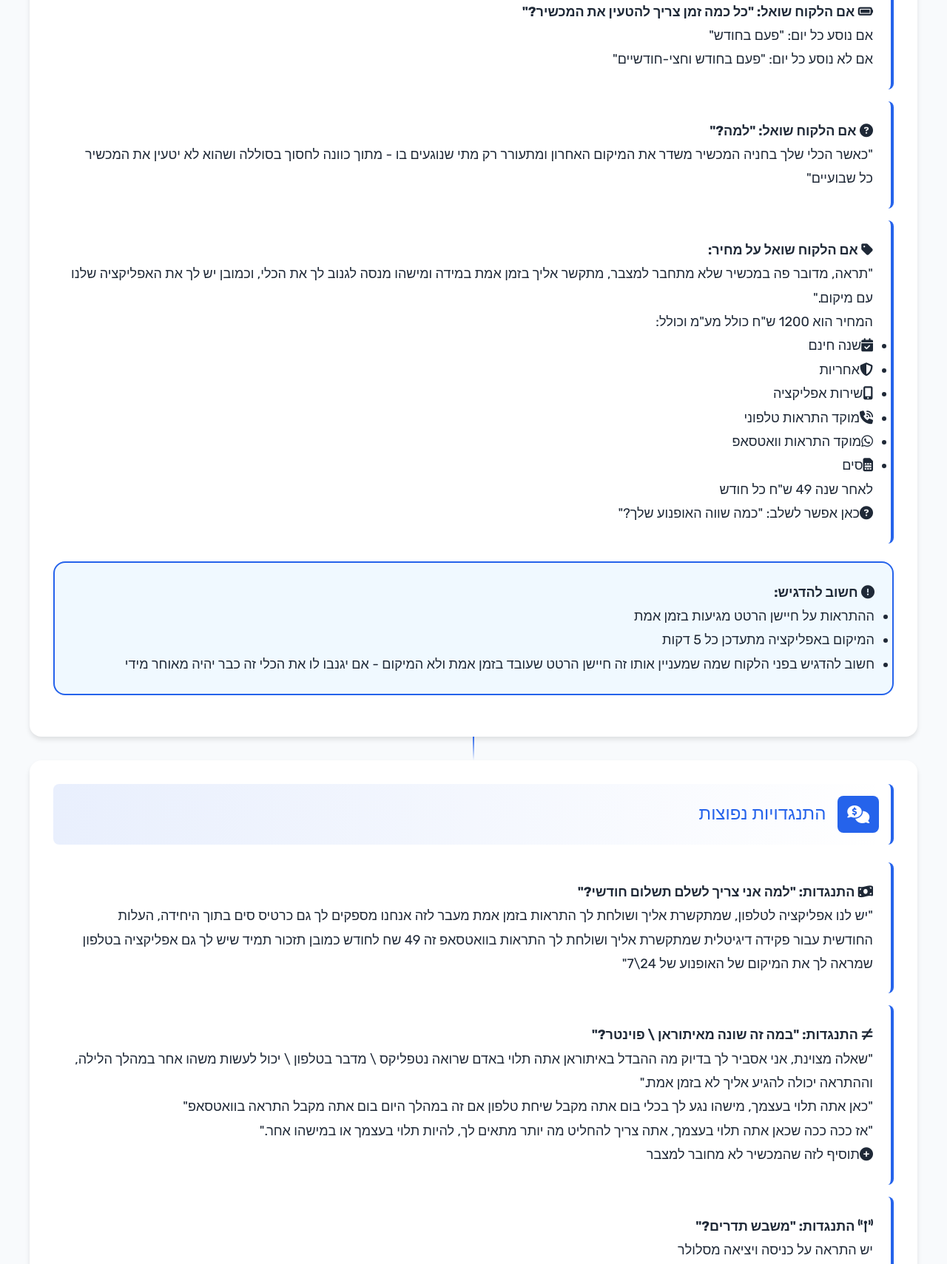
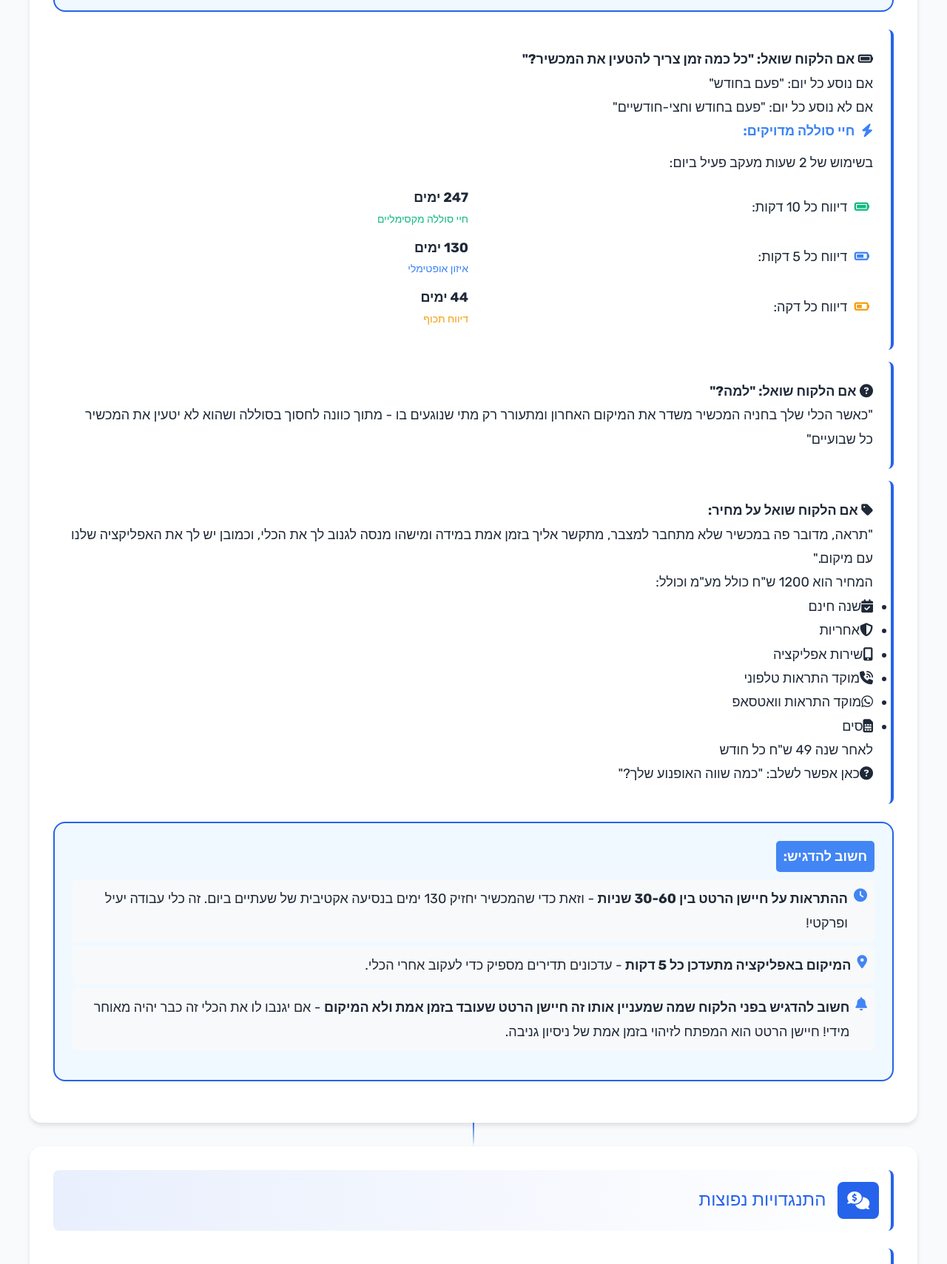
Before and after one commit to naorbarzion/tz, a plain HTML site: page leech-script.html in a window 1280 px wide. Shown: the part 2863-4572 px from the top of the page at 74% size. Drawn offline with Linux system fonts and the light colour scheme.

Commit message:
Update leech-script.html

```diff
--- a/leech-script.html
+++ b/leech-script.html
@@ -276,9 +276,11 @@
                 תיאור המוצר
             </div>
             <div class="product-description">
-                <p>מעולה אז יש לנו את העלוקה הפאסיבית, מכשיר עם סוללה של 10,000 מיליאמפר בלי חיווט למצבר \ כבלים ואתה יכול להסליק אותו איפה שאתה רוצה(מגנט)</p>
-                <p>יש לו חיישני רטט - שיתנו לך התראה על כל נגיעה הכי קטנה בכלי שלך ישירות לוואטסאפ ואם מישהו יגע לך בכלי בין 00:00 ל 06:00 בבוקר אנחנו נתקשר אליך 5 פעמים עד שתענה לטלפון, כמובן שזה מגיע עם אפליקציה שאתה יכול לראות את המיקום של האופנוע שלך בלחיצת כפתור</p>
-                <p>חשוב לי להדגיש שכל ההתראות מגיעות אליך בזמן אמת עד כן יש?</p>
+                <p>העלוקה הפאסיבית היא מכשיר אבטחה עם סוללה של 6,400 מיליאמפר, ללא חיווט למצבר או כבלים. המכשיר קטן וקומפקטי - בגודל של כשליש מטלפון נייד רגיל - כך שניתן להסליק אותו בקלות בכל מקום שתרצה בכלי (כולל אפשרות חיבור עם מגנט).</p>
+                <p>בשימוש של נסיעה ממוצעת של שעתיים ביום, המכשיר מחזיק 130 ימים ללא הטענה, מה שהופך אותו לכלי עבודה יעיל ופרקטי במיוחד.</p>
+                <p>המכשיר מצויד בחיישני רטט שישלחו לך התראה לוואטסאפ על כל נגיעה, אפילו הקלה ביותר, בכלי שלך. ההתראות מגיעות על חיישן הרטט בין 30-60 שניות, וזאת כדי לשמור על חיי סוללה ארוכים יותר למכשיר.</p>
+                <p>במקרה של נגיעה בכלי בין השעות 00:00 ל-06:00 בבוקר, תקבל שיחת טלפון עד 5 פעמים עד שתענה.</p>
+                <p>המכשיר מגיע עם אפליקציה שבה תוכל לראות את המיקום המדויק של האופנוע שלך בלחיצת כפתור.</p>
             </div>
 
             <!-- המשך תסריט - שאלות ותשובות -->
@@ -292,6 +294,47 @@
                     <div class="border-r-4 border-success pr-4 mt-2">
                         <p>אם נוסע כל יום: "פעם בחודש"</p>
                         <p>אם לא נוסע כל יום: "פעם בחודש וחצי-חודשיים"</p>
+                    </div>
+
+                    <div class="mt-4" style="direction: rtl; text-align: right;">
+                        <h4 style="font-weight: bold; color: #3b82f6; margin-bottom: 10px;">
+                            <i class="fas fa-bolt" style="margin-left: 5px;"></i>
+                            חיי סוללה מדויקים:
+                        </h4>
+                        <p style="margin-bottom: 5px;">בשימוש של 2 שעות מעקב פעיל ביום:</p>
+
+                        <table style="width: 100%; border-collapse: collapse; margin-top: 10px; direction: rtl;">
+                            <tr>
+                                <td style="padding: 5px; text-align: right; width: 50%;">
+                                    <i class="fas fa-battery-full" style="color: #10b981; margin-left: 5px;"></i>
+                                    <span>דיווח כל 10 דקות:</span>
+                                </td>
+                                <td style="padding: 5px; text-align: right; width: 50%;">
+                                    <div style="font-weight: bold; font-size: 18px;">247 ימים</div>
+                                    <div style="color: #10b981; font-size: 14px;">חיי סוללה מקסימליים</div>
+                                </td>
+                            </tr>
+                            <tr>
+                                <td style="padding: 5px; text-align: right;">
+                                    <i class="fas fa-battery-three-quarters" style="color: #3b82f6; margin-left: 5px;"></i>
+                                    <span>דיווח כל 5 דקות:</span>
+                                </td>
+                                <td style="padding: 5px; text-align: right;">
+                                    <div style="font-weight: bold; font-size: 18px;">130 ימים</div>
+                                    <div style="color: #3b82f6; font-size: 14px;">איזון אופטימלי</div>
+                                </td>
+                            </tr>
+                            <tr>
+                                <td style="padding: 5px; text-align: right;">
+                                    <i class="fas fa-battery-half" style="color: #f59e0b; margin-left: 5px;"></i>
+                                    <span>דיווח כל דקה:</span>
+                                </td>
+                                <td style="padding: 5px; text-align: right;">
+                                    <div style="font-weight: bold; font-size: 18px;">44 ימים</div>
+                                    <div style="color: #f59e0b; font-size: 14px;">דיווח תכוף</div>
+                                </td>
+                            </tr>
+                        </table>
                     </div>
                 </div>
 
@@ -330,14 +373,37 @@
 
                 <!-- הדגשים חשובים -->
                 <div class="product-description">
-                    <div class="mb-4">
-                        <i class="fas fa-exclamation-circle text-warning ml-2"></i>
-                        <strong>חשוב להדגיש:</strong>
-                        <ul class="mr-6 mt-2 space-y-2">
-                            <li>ההתראות על חיישן הרטט מגיעות בזמן אמת</li>
-                            <li>המיקום באפליקציה מתעדכן כל 5 דקות</li>
-                            <li class="text-danger font-bold">חשוב להדגיש בפני הלקוח שמה שמעניין אותו זה חיישן הרטט שעובד בזמן אמת ולא המיקום - אם יגנבו לו את הכלי זה כבר יהיה מאוחר מידי</li>
-                        </ul>
+                    <div style="margin-bottom: 15px; direction: rtl;">
+                        <div style="display: flex; justify-content: flex-start; margin-bottom: 10px;">
+                            <div style="background-color: #4285f4; color: white; padding: 5px 10px; border-radius: 5px; font-weight: bold;">חשוב להדגיש:</div>
+                        </div>
+
+                        <div style="background-color: #f8f9fa; padding: 10px; border-radius: 5px; margin-bottom: 5px;">
+                            <div style="display: flex; align-items: flex-start;">
+                                <i class="fas fa-clock" style="color: #4285f4; margin-left: 8px; margin-top: 3px;"></i>
+                                <div>
+                                    <strong>ההתראות על חיישן הרטט בין 30-60 שניות</strong> - וזאת כדי שהמכשיר יחזיק 130 ימים בנסיעה אקטיבית של שעתיים ביום. זה כלי עבודה יעיל ופרקטי!
+                                </div>
+                            </div>
+                        </div>
+
+                        <div style="background-color: #f8f9fa; padding: 10px; border-radius: 5px; margin-bottom: 5px;">
+                            <div style="display: flex; align-items: flex-start;">
+                                <i class="fas fa-map-marker-alt" style="color: #4285f4; margin-left: 8px; margin-top: 3px;"></i>
+                                <div>
+                                    <strong>המיקום באפליקציה מתעדכן כל 5 דקות</strong> - עדכונים תדירים מספיק כדי לעקוב אחרי הכלי.
+                                </div>
+                            </div>
+                        </div>
+
+                        <div style="background-color: #f8f9fa; padding: 10px; border-radius: 5px; margin-bottom: 5px;">
+                            <div style="display: flex; align-items: flex-start;">
+                                <i class="fas fa-bell" style="color: #4285f4; margin-left: 8px; margin-top: 3px;"></i>
+                                <div>
+                                    <strong>חשוב להדגיש בפני הלקוח שמה שמעניין אותו זה חיישן הרטט שעובד בזמן אמת ולא המיקום</strong> - אם יגנבו לו את הכלי זה כבר יהיה מאוחר מידי! חיישן הרטט הוא המפתח לזיהוי בזמן אמת של ניסיון גניבה.
+                                </div>
+                            </div>
+                        </div>
                     </div>
                 </div>
             </div>
@@ -452,7 +518,7 @@
                         <i class="fas fa-box text-primary"></i>
                         <strong>מה הגודל של המכשיר?</strong>
                     </div>
-                    <p>קופסאת סיגריות</p>
+                    <p>שליש מהטלפון שלך</p>
                 </div>
 
                 <!-- זמן טעינה -->
```
